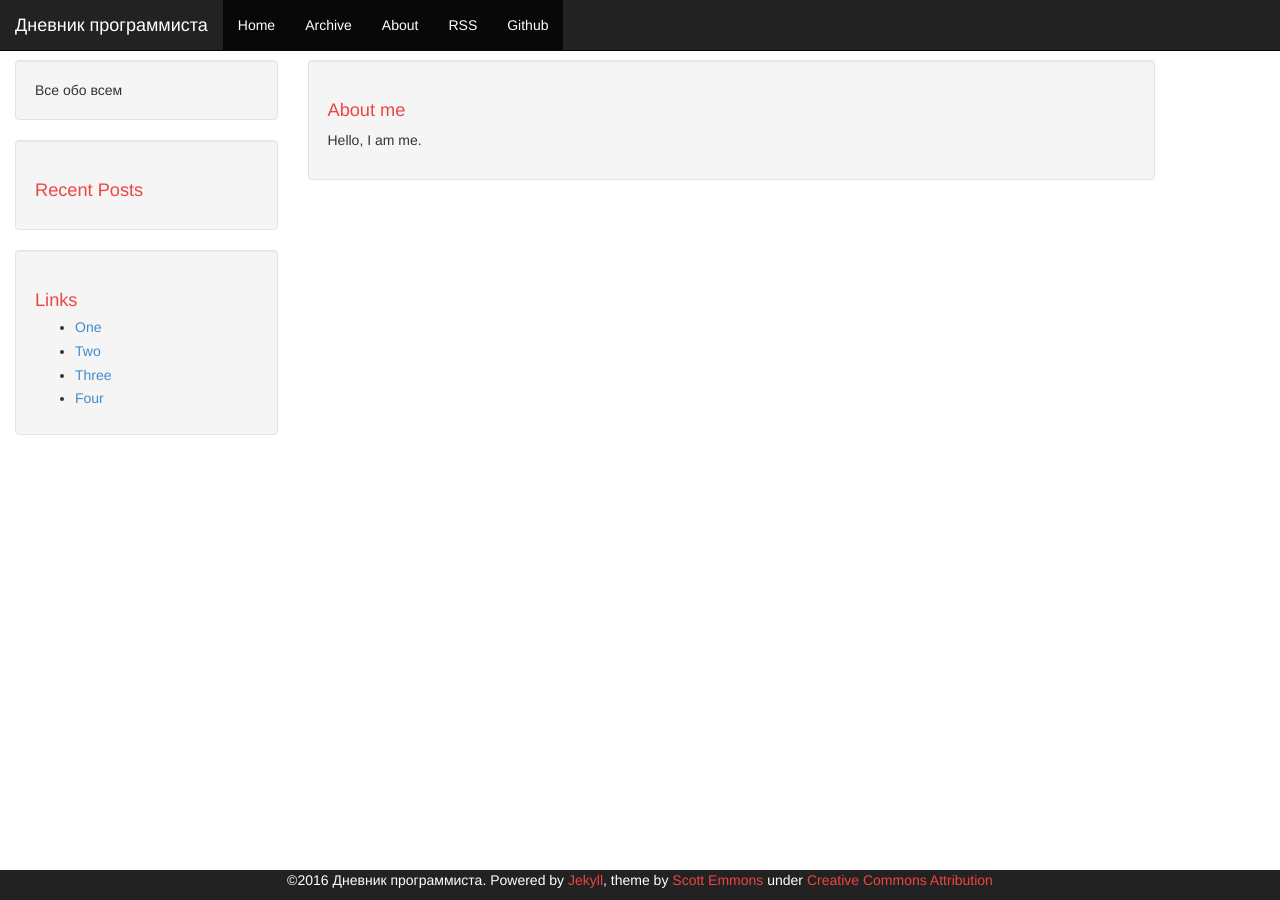
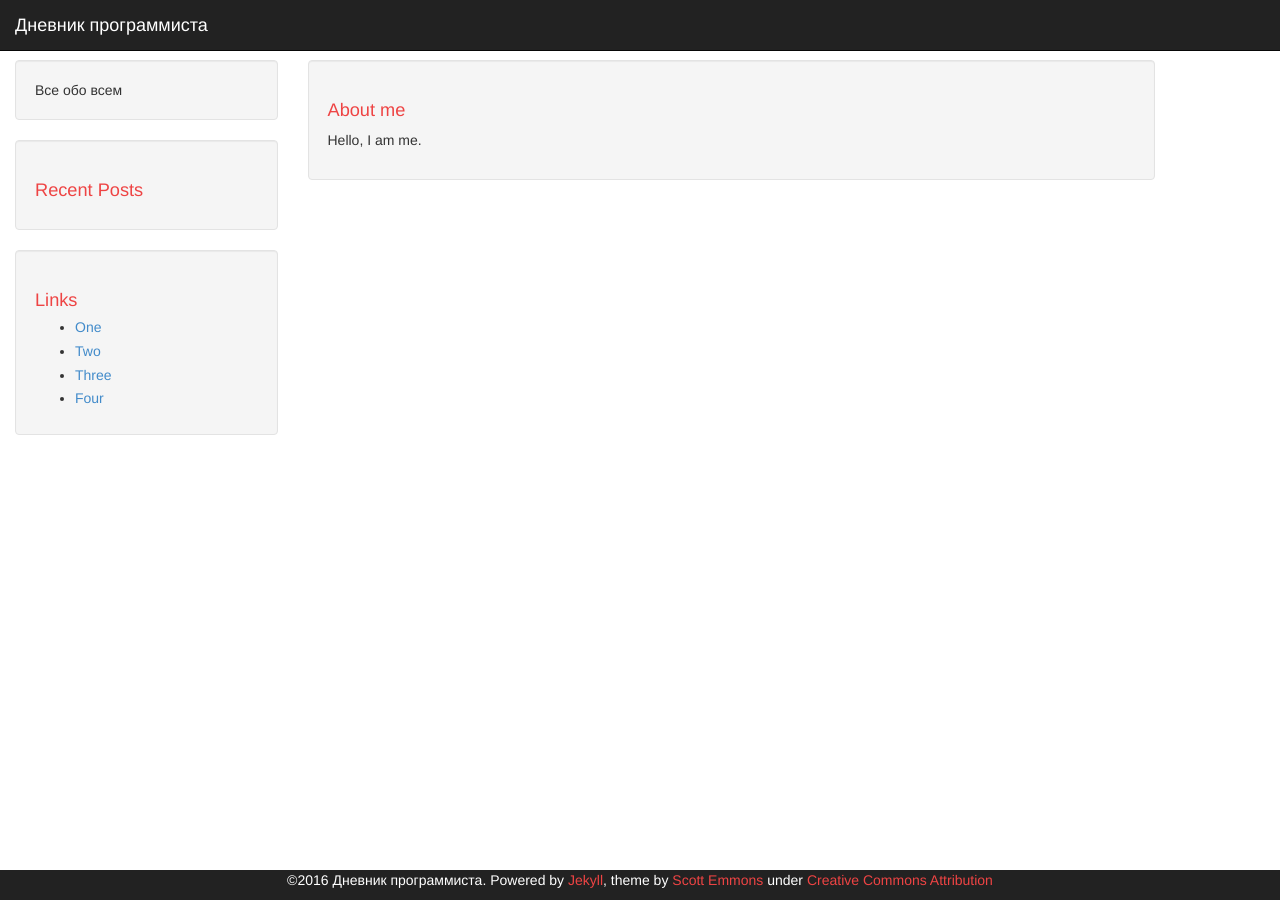
Before and after one commit to Randomazer/randomazer.github.com, a Jekyll site: the page built from about.html, in a window 1280 px wide. Built offline with Jekyll 4.4.1, drawn with Linux system fonts in a browser that asks for light colours.

Commit message:
Update header.html

```diff
--- a/_includes/header.html
+++ b/_includes/header.html
@@ -26,18 +26,6 @@
                 </button>
                 <a class="navbar-brand" href="{{ site.baseurl }}/">{{ site.name }}</a>
               </div>
-              <div class="collapse navbar-collapse" id="bs-example-navbar-collapse-1">
-                <ul class="nav navbar-nav">
-                    <li class="active"><a href="{{ site.baseurl }}/">Home</a></li>
-                    <li class="active visible-xs-block"><a href="{{ site.baseurl }}/links.html">Links</a></li>
-                    <li class="active"><a href="{{ site.baseurl }}/archive.html">Archive</a></li>
-                    <li class="active"><a href="{{ site.baseurl }}/about.html">About</a></li>
-                    <li class="active"><a href="{{ site.baseurl }}/feed.xml">RSS</a></li>
-                    {% if site.github != '' %}
-                      <li class="active"><a href="https://github.com/{{ site.github }}">Github</a></li>
-                    {% endif %}
-                </ul>
-              </div>
         </div>
     </div>
 </div>
```
